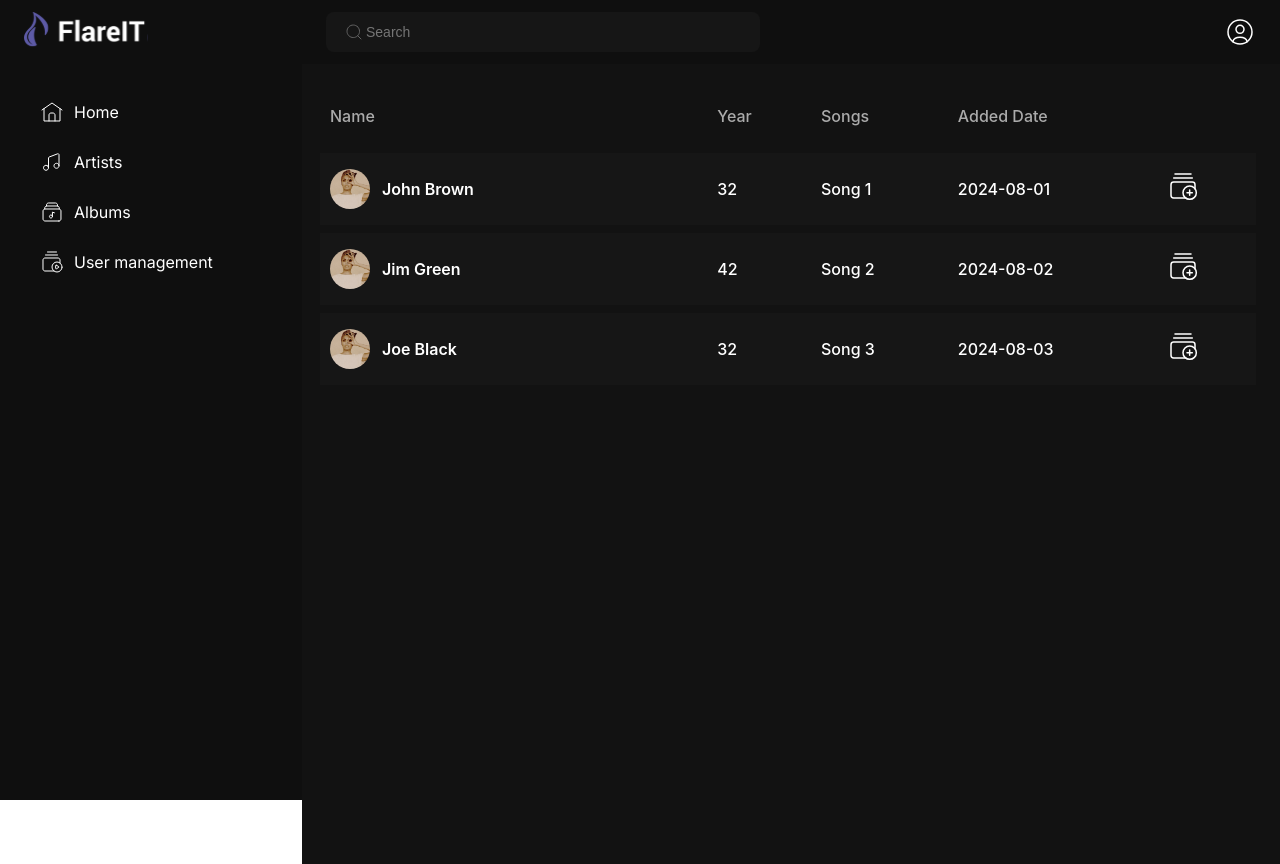
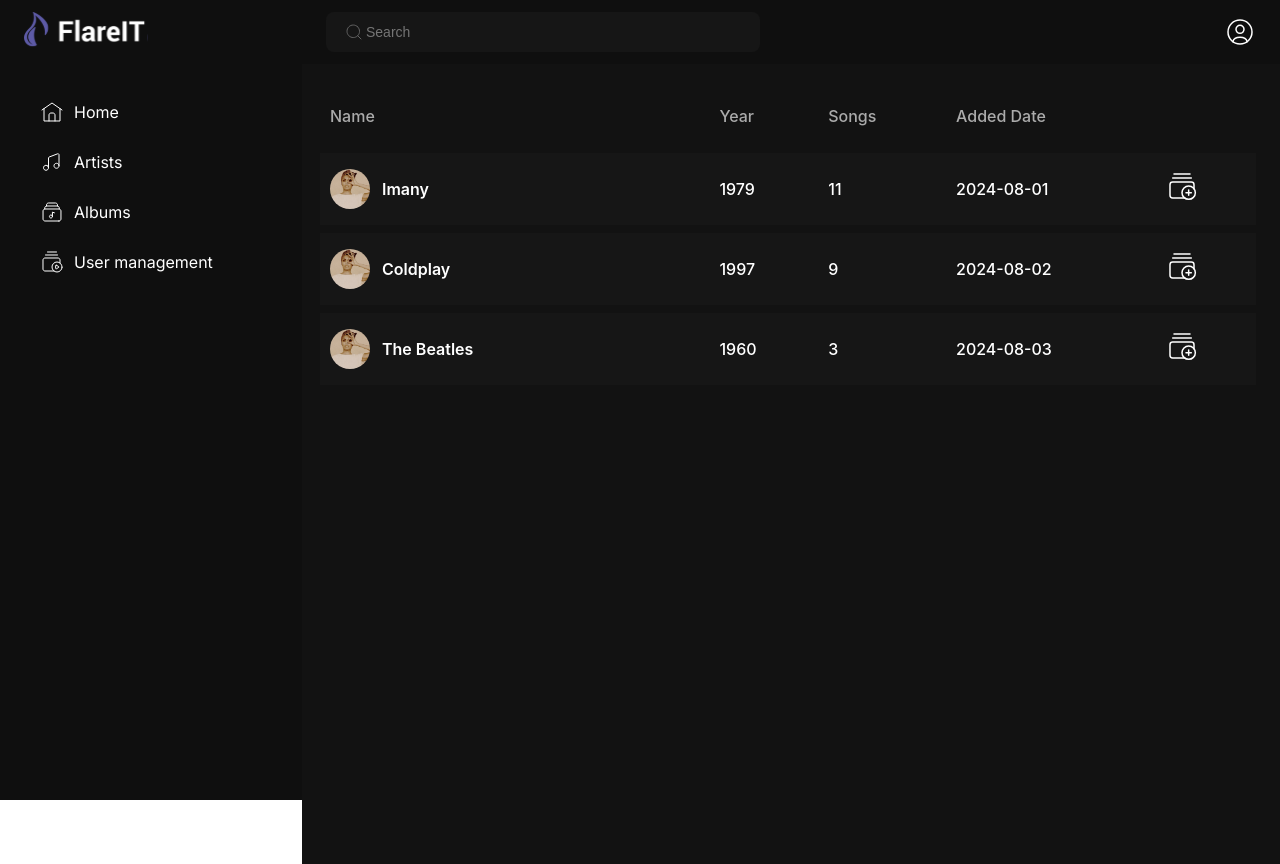
Before and after one commit to kuchadze/flareit-admin, a Next.js app: page /table in a window 1280 px wide. Built offline with nearby package versions, Linux system fonts and the light colour scheme.

Commit message:
feat/global styles & artist table

```diff
--- a/app/Components/ArtistsTable/ArtistsTable.tsx
+++ b/app/Components/ArtistsTable/ArtistsTable.tsx
@@ -45,23 +45,23 @@
     const data = [
         {
             key: '1',
-            name: 'John Brown',
-            year: 32,
-            songs: 'Song 1',
+            name: 'imany',
+            year: 1979,
+            songs: 11,
             'added date': '2024-08-01',
         },
         {
             key: '2',
-            name: 'Jim Green',
-            year: 42,
-            songs: 'Song 2',
+            name: 'coldplay',
+            year: 1997,
+            songs: 9,
             'added date': '2024-08-02',
         },
         {
             key: '3',
-            name: 'Joe Black',
-            year: 32,
-            songs: 'Song 3',
+            name: 'the beatles',
+            year: 1960,
+            songs: 3,
             'added date': '2024-08-03',
         },
     ];
```
